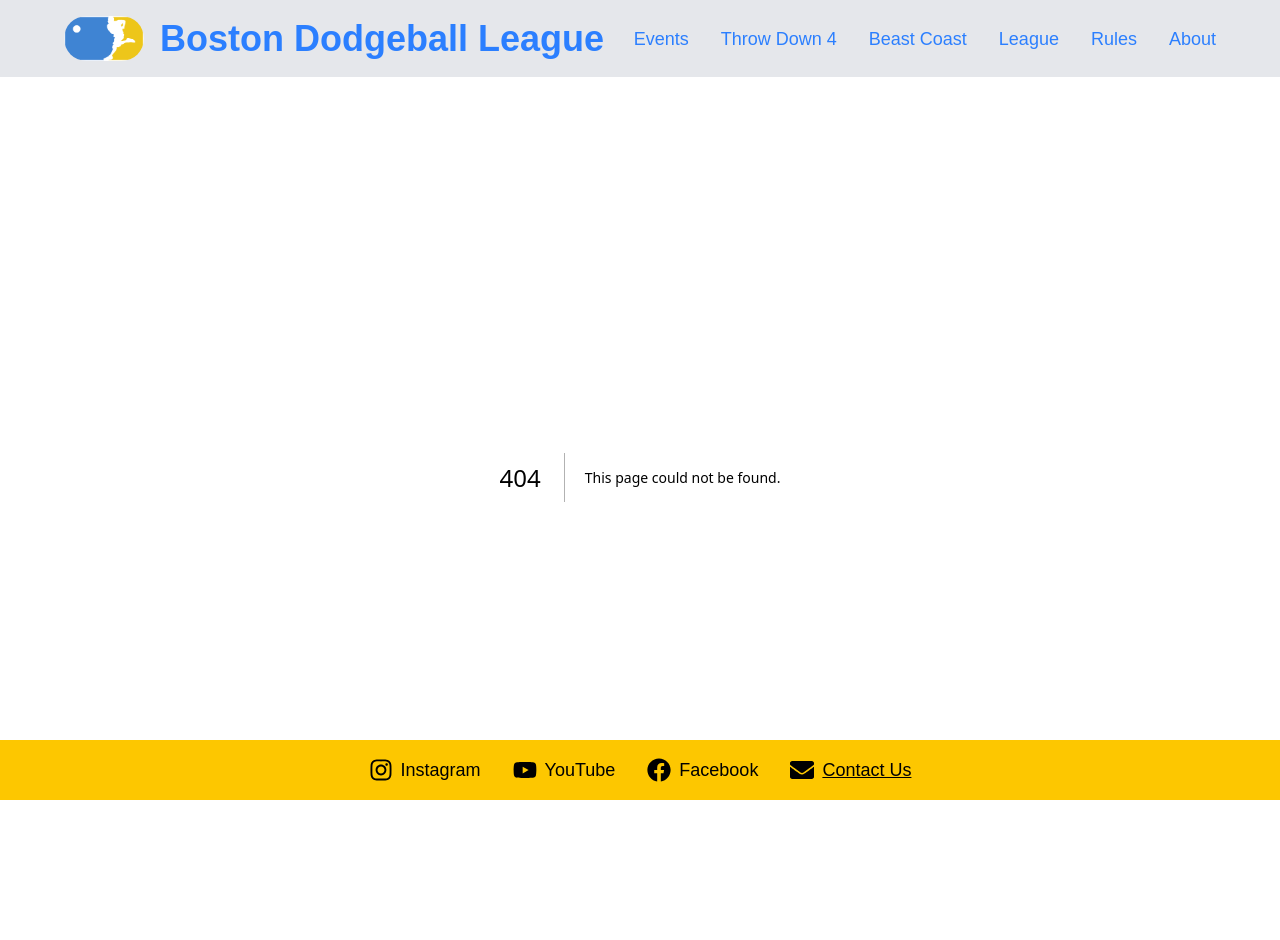
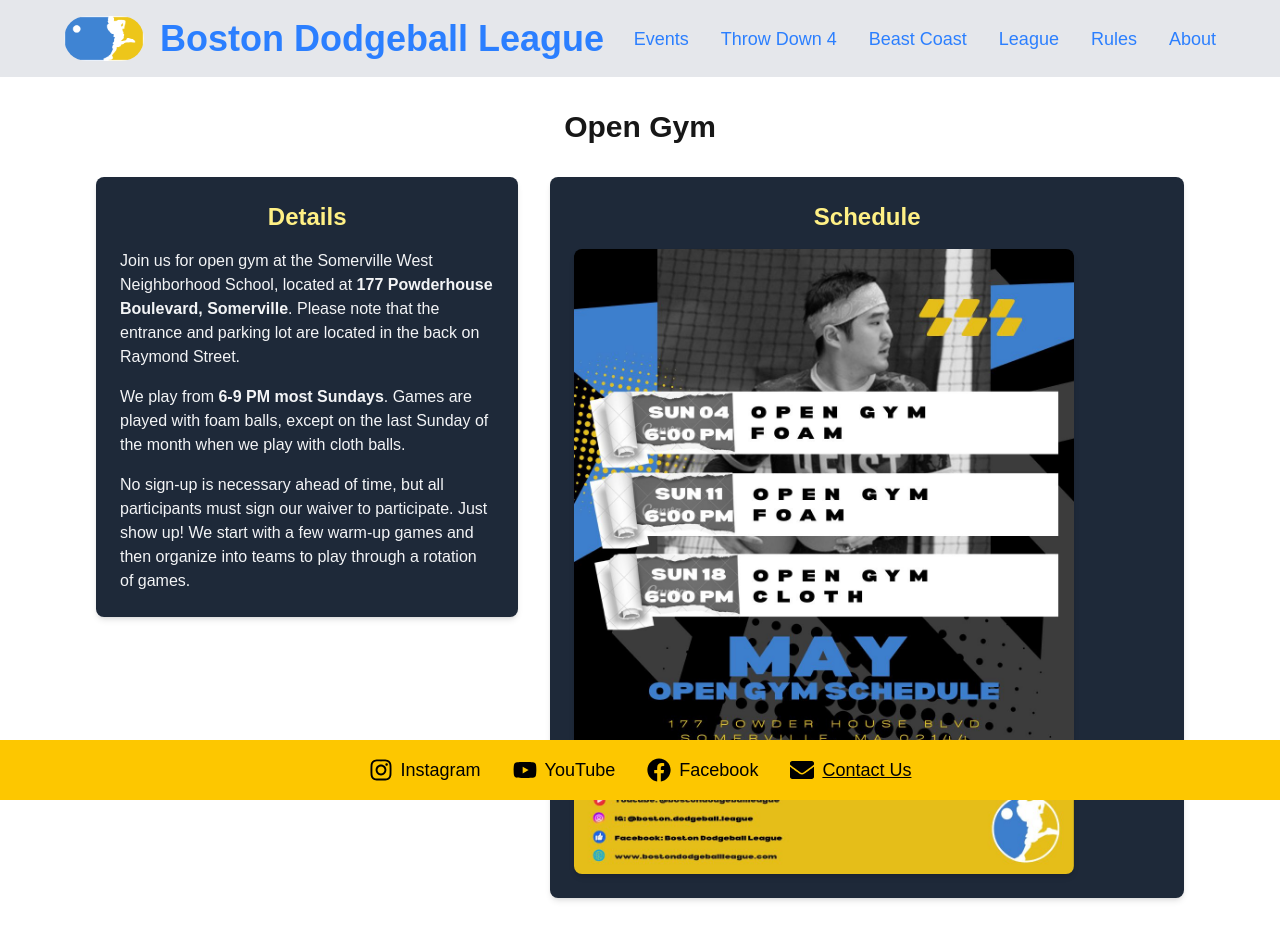
Before and after one commit to jsartin513/bdl-site, a Next.js app: page /events/opengym in a window 1280 px wide. Before the commit this address had no page. Shown: the top 940 px of the page. Built offline with nearby package versions, Linux system fonts and the light colour scheme.

Commit message:
Open gym page

```diff
--- /dev/null
+++ b/app/events/opengym/page.tsx
@@ -0,0 +1,57 @@
+import React from "react";
+import Image from "next/image";
+
+const OpenGymPage = () => {
+  return (
+    <main className="p-8 max-w-6xl mx-auto">
+      <h1 className="text-3xl font-bold text-center mb-8">Open Gym</h1>
+
+      <div className="grid grid-cols-1 lg:grid-cols-[2fr_3fr] gap-8">
+        {/* Left Column: Details */}
+        <div className="space-y-8">
+          <section className="bg-gray-800 p-6 rounded-lg shadow-md">
+            <h2 className="text-2xl font-bold mb-4 text-center text-yellow-200">
+              Details
+            </h2>
+            <div className="text-gray-100">
+              <p className="mb-4">
+                Join us for open gym at the Somerville West Neighborhood School,
+                located at
+                <strong> 177 Powderhouse Boulevard, Somerville</strong>. Please note
+                that the entrance and parking lot are located in the back on
+                Raymond Street.
+              </p>
+              <p className="mb-4">
+                We play from <strong>6-9 PM most Sundays</strong>. Games are played
+                with foam balls, except on the last Sunday of the month when we
+                play with cloth balls.
+              </p>
+              <p>
+                No sign-up is necessary ahead of time, but all participants must
+                sign our waiver to participate. Just show up! We start with a few
+                warm-up games and then organize into teams to play through a
+                rotation of games.
+              </p>
+            </div>
+          </section>
+        </div>
+
+        {/* Right Column: Schedule Image */}
+        <div className="bg-gray-800 p-6 rounded-lg shadow-md">
+          <h2 className="text-2xl font-bold mb-4 text-center text-yellow-200">
+            Schedule
+          </h2>
+            <Image
+              src="/images/may_open_gym_flyer.jpg" // Replace with the actual path to the image
+              alt="Open Gym Schedule"
+              width={500} // Adjust width as needed
+              height={500} // Adjust height as needed
+              className="rounded-lg shadow-md"
+            />
+          </div>
+        </div>
+    </main>
+  );
+};
+
+export default OpenGymPage;
```
